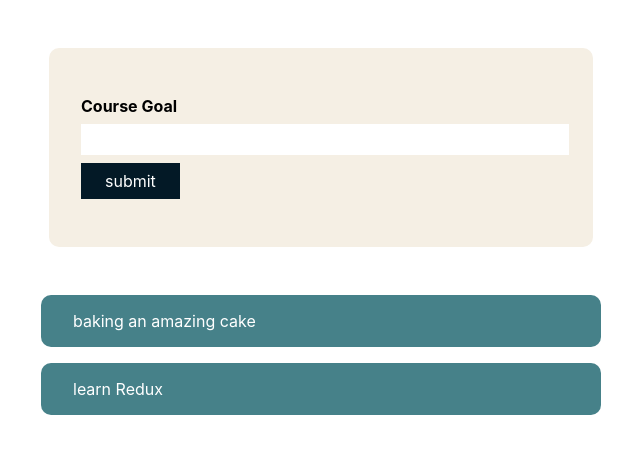
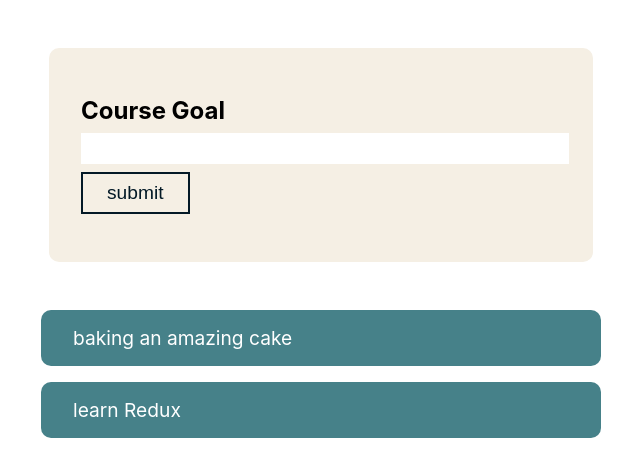
Before and after one commit to Alicino88/simple-goal-list, a React (Create React App) app: page / in a window 1280 px wide. Shown: the top 476 px of the page, without its empty margins (319-959 px from the left). Built offline with nearby package versions, Linux system fonts and the light colour scheme.

Commit message:
Modified button style and font-size

```diff
--- a/src/components/UI/Button.css
+++ b/src/components/UI/Button.css
@@ -1,13 +1,14 @@
 button {
-  font: inherit;
+  font-size: 1.2rem;
   padding: 0.5rem 1.5rem;
-  color: white;
-  background: #031926;
+  color: #031926;
+  background: transparent;
   cursor: pointer;
-  border: 0;
+  border: 2px solid #031926;
 }
 
 .button:hover,
 .button:active {
-  background: #468189;
+  color: white;
+  background: #031926;
 }
--- a/src/components/goals/GoalInput.css
+++ b/src/components/goals/GoalInput.css
@@ -4,6 +4,7 @@
 
 .form-control label {
   font-weight: bold;
+  font-size: 1.5rem;
   display: block;
   margin-bottom: 0.5rem;
 }
--- a/src/components/goals/GoalItem.css
+++ b/src/components/goals/GoalItem.css
@@ -2,6 +2,7 @@
   margin: 1rem 0;
   background: #468189;
   border: none;
+  font-size: 1.2rem;
   color: white;
   padding: 1rem 2rem;
   cursor: pointer;
```
